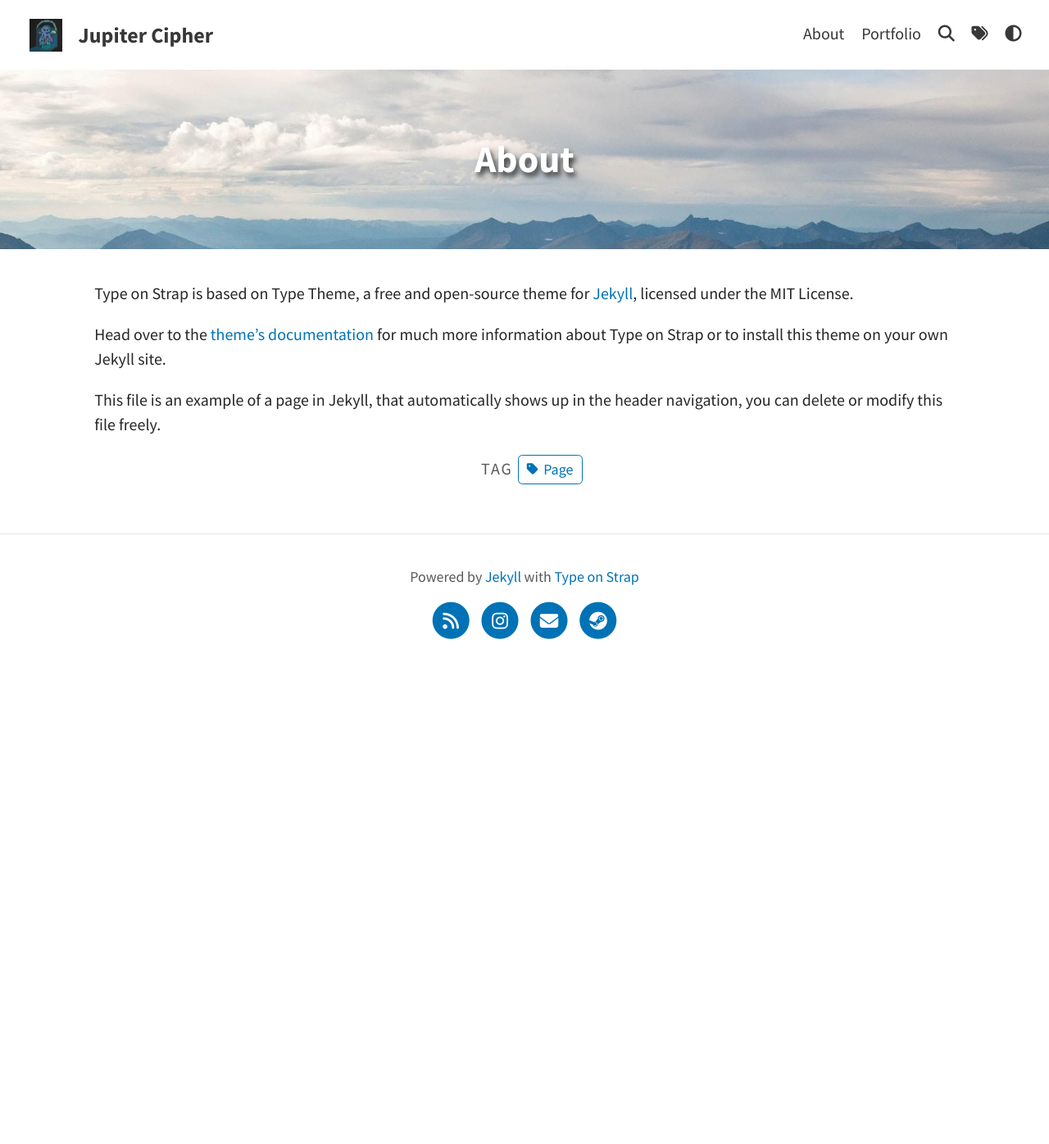
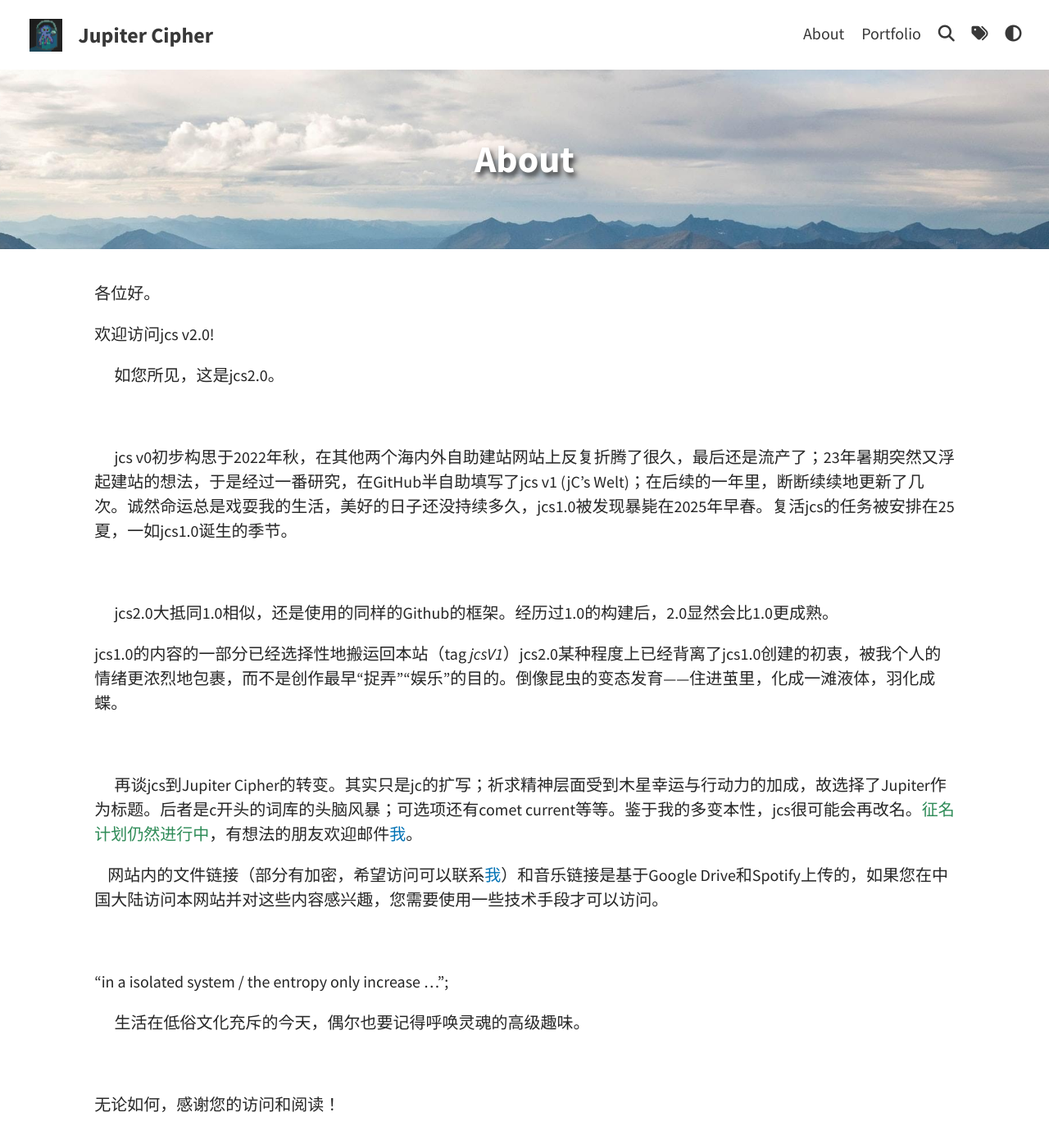
Before and after one commit to s-eclaircir/jupiter-cipher, a Jekyll site: the page built from pages/about.md, in a window 1280 px wide and 1400 px high. Shown: the top 1396 px of the window at 82% size. Built offline with Jekyll 4.4.1, drawn with Linux system fonts in a browser that asks for light colours; a script that is not in the unit is left out; some of the changed text lies outside the part shown.

Commit message:
Update about.md

```diff
--- a/pages/about.md
+++ b/pages/about.md
@@ -6,8 +6,41 @@ feature-img: "assets/img/pexels/travel.jpeg"
 tags: [Page]
 ---
 
-Type on Strap is based on Type Theme, a free and open-source theme for [Jekyll](http://jekyllrb.com/), licensed under the MIT License.
+各位好。
 
-Head over to the [theme's documentation](https://github.com/sylhare/Type-on-Strap) for much more information about Type on Strap or to install this theme on your own Jekyll site.
+欢迎访问jcs v2.0!
 
-This file is an example of a page in Jekyll, that automatically shows up in the header navigation, you can delete or modify this file freely.
+&nbsp;&nbsp;&nbsp;&nbsp;&nbsp; 如您所见，这是jcs2.0。
+
+<br>
+
+&nbsp;&nbsp;&nbsp;&nbsp;&nbsp; jcs v0初步构思于2022年秋，在其他两个海内外自助建站网站上反复折腾了很久，最后还是流产了；23年暑期突然又浮起建站的想法，于是经过一番研究，在GitHub半自助填写了jcs v1 (jC's Welt)；在后续的一年里，断断续续地更新了几次。诚然命运总是戏耍我的生活，美好的日子还没持续多久，jcs1.0被发现暴毙在2025年早春。复活jcs的任务被安排在25夏，一如jcs1.0诞生的季节。
+
+<br>
+
+&nbsp;&nbsp;&nbsp;&nbsp;&nbsp; jcs2.0大抵同1.0相似，还是使用的同样的Github的框架。经历过1.0的构建后，2.0显然会比1.0更成熟。
+
+jcs1.0的内容的一部分已经选择性地搬运回本站（tag *jcsV1*）jcs2.0某种程度上已经背离了jcs1.0创建的初衷，被我个人的情绪更浓烈地包裹，而不是创作最早“捉弄”“娱乐”的目的。倒像昆虫的变态发育——住进茧里，化成一滩液体，羽化成蝶。
+
+<br>
+
+&nbsp;&nbsp;&nbsp;&nbsp;&nbsp; 再谈jcs到Jupiter Cipher的转变。其实只是jc的扩写；祈求精神层面受到木星幸运与行动力的加成，故选择了Jupiter作为标题。后者是c开头的词库的头脑风暴；可选项还有comet current等等。鉴于我的多变本性，jcs很可能会再改名。<font color=SeaGreen>征名计划仍然进行中</font>，有想法的朋友欢迎邮件<a href="mailto:dienullhyp@outlook.com">我</a>。
+
+
+&nbsp;&nbsp;&nbsp;&nbsp;网站内的文件链接（部分有加密，希望访问可以联系<a href="dienullhyp@outlook">我</a>）和音乐链接是基于Google Drive和Spotify上传的，如果您在中国大陆访问本网站并对这些内容感兴趣，您需要使用一些技术手段才可以访问。
+
+<br>
+
+"in a isolated system / the entropy only increase ...";
+
+&nbsp;&nbsp;&nbsp;&nbsp;&nbsp; 生活在低俗文化充斥的今天，偶尔也要记得呼唤灵魂的高级趣味。
+
+<br>
+
+无论如何，感谢您的访问和阅读！
+
+<br>
+
+<p align="right">about: V1. Jul/24/2023</p>
+<p align="right">V2. Jul/12/2024</p>
+<p align="right">V3. Sep/19/2025</p>
```
